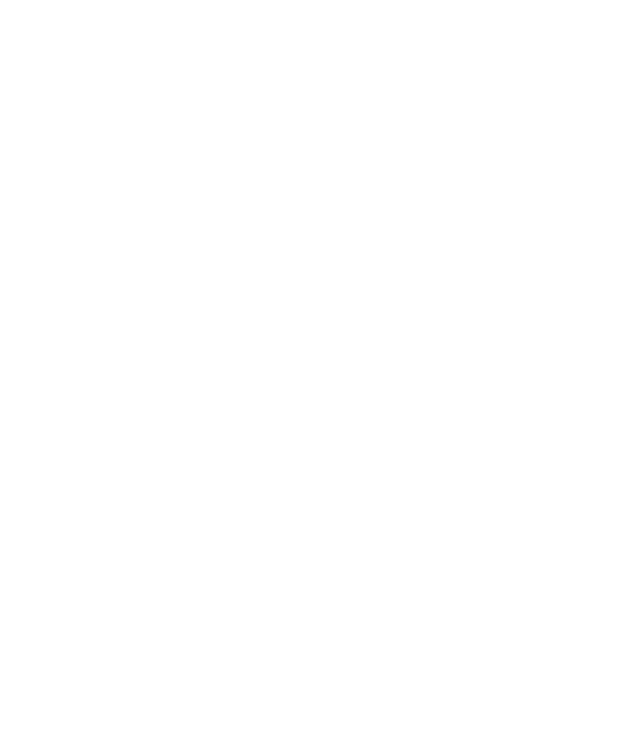
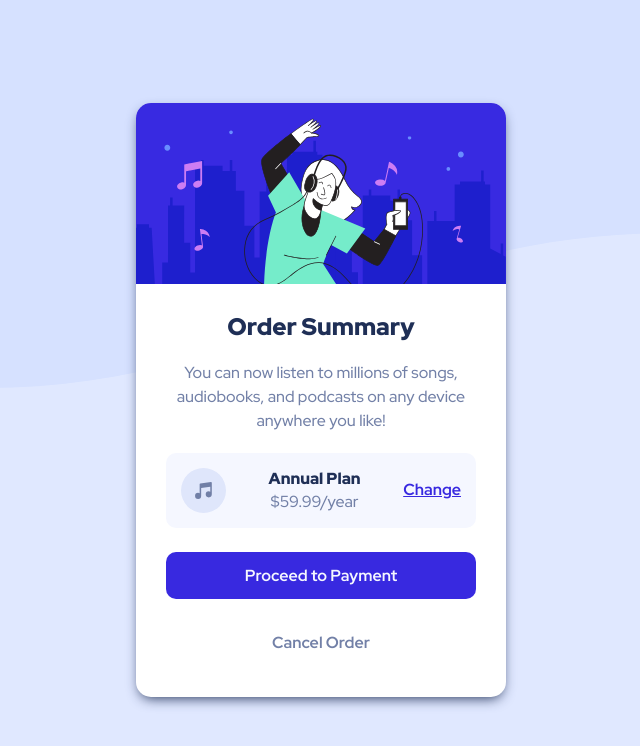
Before and after one commit to osoriodev/order-summary-card, a plain HTML site: page index.html in a window 1280 px wide. Shown: the whole page, without its empty margins (319-959 px from the left). Drawn offline with Linux system fonts and the light colour scheme.

Commit message:
Card finalized

```diff
--- a/css/styles.css
+++ b/css/styles.css
@@ -36,3 +36,117 @@ a {
   text-decoration: none;
   color: inherit;
 }
+/* ========== STYLES ========== */
+.main-section {
+  width: 100%;
+  min-height: 100vh;
+  padding: 4rem 2rem;
+  display: grid;
+  place-items: center;
+  background-color: var(--clr-primary-ltr);
+  background-image: url('../img/pattern-background-mobile.svg');
+  background-repeat: no-repeat;
+  background-position: top center;
+  background-size: contain;
+}
+.card {
+  width: 100%;
+  max-width: 37rem;
+  border-radius: 1.5rem;
+  overflow: hidden;
+  background-color: var(--clr-ntrl-max);
+  box-shadow: 0 .5rem 1.3rem -0.4rem var(--clr-primary-dk);
+}
+.card__img {
+  width: 100%;
+}
+.card__img img {
+  width: 100%;
+  display: block;
+}
+.card__info {
+  padding: 3rem;
+  display: flex;
+  flex-direction: column;
+  align-items: center;
+  text-align: center;
+}
+.card__title {
+  margin-block-end: 2rem;
+  font-size: 2.4rem;
+  font-weight: 900;
+  color: var(--clr-primary-dk);
+}
+.card__descrip {
+  margin-block-end: 2rem;
+  font-weight: 500;
+  line-height: 1.5;
+  color: var(--clr-primary-lt);
+}
+.card__btn {
+  width: 100%;
+  padding: 1.5rem 0;
+  border-radius: 1rem;
+  font-weight: 700;
+  transition: background .2s ease-in-out;
+}
+.card__btn--cta {
+  margin-block-end: 2rem;
+  background-color: var(--clr-primary);
+  color: var(--clr-primary-ltst);
+}
+.card__btn--cta:hover {
+  background-color: var(--clr-primary-hover);
+}
+.card__btn--cancel {
+  color: var(--clr-primary-lt);
+}
+.card__btn--cancel:hover {
+  background-color: var(--clr-primary-ltst);
+  color: var(--clr-primary-dk);
+}
+.item {
+  width: 100%;
+  margin-block-end: 2.4rem;
+  padding: 1.5rem;
+  display: flex;
+  align-items: center;
+  justify-content: space-between;
+  border-radius: 1rem;
+  background-color: var(--clr-primary-ltst);
+}
+.item__icon {
+  width: 4.5rem;
+  height: 4.5rem;
+  display: block;
+  background-image: url('../img/icon-music.svg');
+  background-repeat: no-repeat;
+  background-position: center;
+  background-size: cover;
+}
+.item__title {
+  margin-block-end: .5rem;
+  font-size: 1.6rem;
+  font-weight: 900;
+  color: var(--clr-primary-dk);
+}
+.item__price {
+  font-weight: 500;
+  color: var(--clr-primary-lt);
+}
+.item__link {
+  font-weight: 700;
+  color: var(--clr-primary);
+  text-decoration: underline;
+  transition: color .2s ease-in-out;
+}
+.item__link:hover {
+  text-decoration: none;
+  color: var(--clr-primary-hover);
+}
+@media screen and (min-width: 800px) {
+  .main-section {
+    padding: 0;
+    background-image: url('../img/pattern-background-desktop.svg');
+  }
+}
--- a/index.html
+++ b/index.html
@@ -12,6 +12,26 @@
     <title>Frontend Mentor | Order summary card</title>
   </head>
   <body>
-    <main class="main-section"></main>
+    <main class="main-section">
+      <div class="card">
+        <figure class="card__img">
+          <img src="./img/illustration-hero.svg" alt="Person listening to music">
+        </figure>
+        <section class="card__info">
+          <h1 class="card__title">Order Summary</h1>
+          <p class="card__descrip">You can now listen to millions of songs, audiobooks, and podcasts on any device anywhere you like!</p>
+          <div class="item">
+            <i class="item__icon"></i>
+            <div>
+              <h2 class="item__title">Annual Plan</h2>
+              <p class="item__price">$59.99/year</p>
+            </div>
+            <a class="item__link" href="#">Change</a>
+          </div>
+          <button class="card__btn card__btn--cta">Proceed to Payment</button>
+          <button class="card__btn card__btn--cancel">Cancel Order</button>
+        </section>
+      </div>
+    </main>
   </body>
 </html>
```
